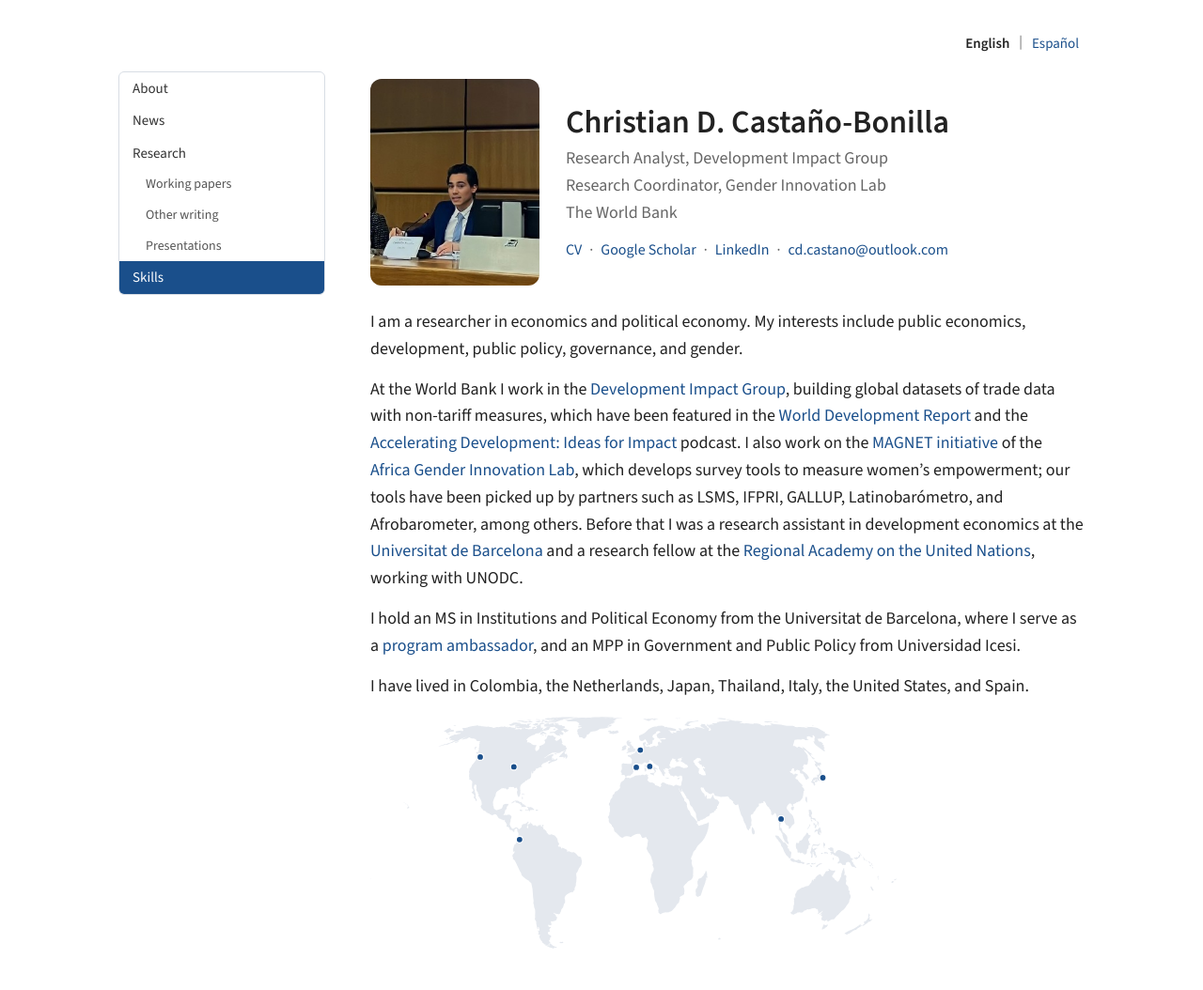
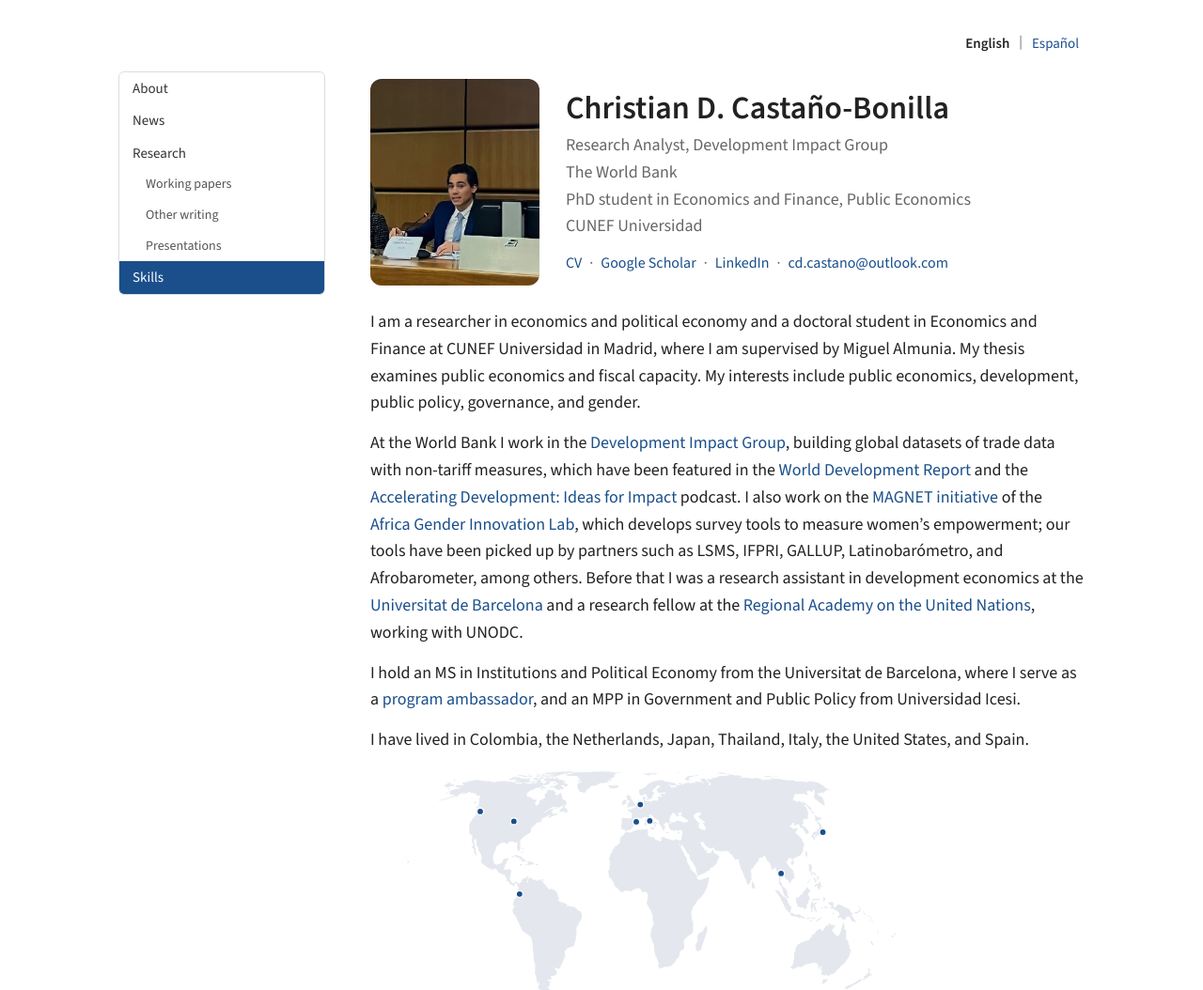
Before and after one commit to Castabon/castabon.github.io, a plain HTML site: page index.html in a window 1280 px wide. Shown: the top 1054 px of the page at 94% size. Drawn offline with nearby package versions, Linux system fonts and the light colour scheme.

Commit message:
Enhance bio with academic background and interests
Updated personal information and added academic details.

```diff
--- a/index.html
+++ b/index.html
@@ -30,6 +30,8 @@
     "Christian Castaño Bonilla",
     "Christian D. Castano Bonilla",
     "Christian Castano",
+    "Christian D Castano",
+    "Christian D Castaño",
     "C. D. Castaño Bonilla",
     "C. Castaño Bonilla",
     "C. D. C. Bonilla"
@@ -204,8 +206,9 @@ h2, h3, .top { scroll-margin-top: 24px; }
 <h1>Christian D. Castaño-Bonilla</h1>
 <p class="position">
 <span>Research Analyst, Development Impact Group</span>
-<span>Research Coordinator, Gender Innovation Lab</span>
 <span>The World Bank</span>
+<span>PhD student in Economics and Finance, Public Economics</span>
+<span>CUNEF Universidad</span>
 </p>
 
 <p class="contact">
@@ -214,7 +217,7 @@ h2, h3, .top { scroll-margin-top: 24px; }
 </div>
 </div>
 <div>
-<p>I am a researcher in economics and political economy. My interests include public economics, development, public policy, governance, and gender.</p>
+<p>I am a researcher in economics and political economy and a doctoral student in Economics and Finance at CUNEF Universidad in Madrid, where I am supervised by Miguel Almunia. My thesis examines public economics and fiscal capacity. My interests include public economics, development, public policy, governance, and gender.</p>
 <p>At the World Bank I work in the <a href="https://www.worldbank.org/en/about/unit/unit-dec/impactevaluation">Development Impact Group</a>, building global datasets of trade data with non-tariff measures, which have been featured in the <a href="https://www.worldbank.org/en/publication/wdr2025">World Development Report</a> and the <a href="https://open.spotify.com/episode/4JaEopePpFc1foUU8rEr0v?si=x37pDZquS7mCm2nRX5N1ug&amp;utm_source=copy-link">Accelerating Development: Ideas for Impact</a> podcast. I also work on the <a href="https://magnet.ifpri.info/">MAGNET initiative</a> of the <a href="https://www.worldbank.org/en/programs/africa-gender-innovation-lab">Africa Gender Innovation Lab</a>, which develops survey tools to measure women’s empowerment; our tools have been picked up by partners such as LSMS, IFPRI, GALLUP, Latinobarómetro, and Afrobarometer, among others. Before that I was a research assistant in development economics at the <a href="https://web.ub.edu/en/web/departament-economia">Universitat de Barcelona</a> and a research fellow at the <a href="https://www.ra-un.org/">Regional Academy on the United Nations</a>, working with UNODC.</p>
 <p>I hold an MS in Institutions and Political Economy from the Universitat de Barcelona, where I serve as a <a href="https://www.ub.edu/mipe/ambassadors#:~:text=Christian%20Casta%C3%B1o%20Bonilla">program ambassador</a>, and an MPP in Government and Public Policy from Universidad Icesi.</p>
 <p>I have lived in Colombia, the Netherlands, Japan, Thailand, Italy, the United States, and Spain.</p>
```
